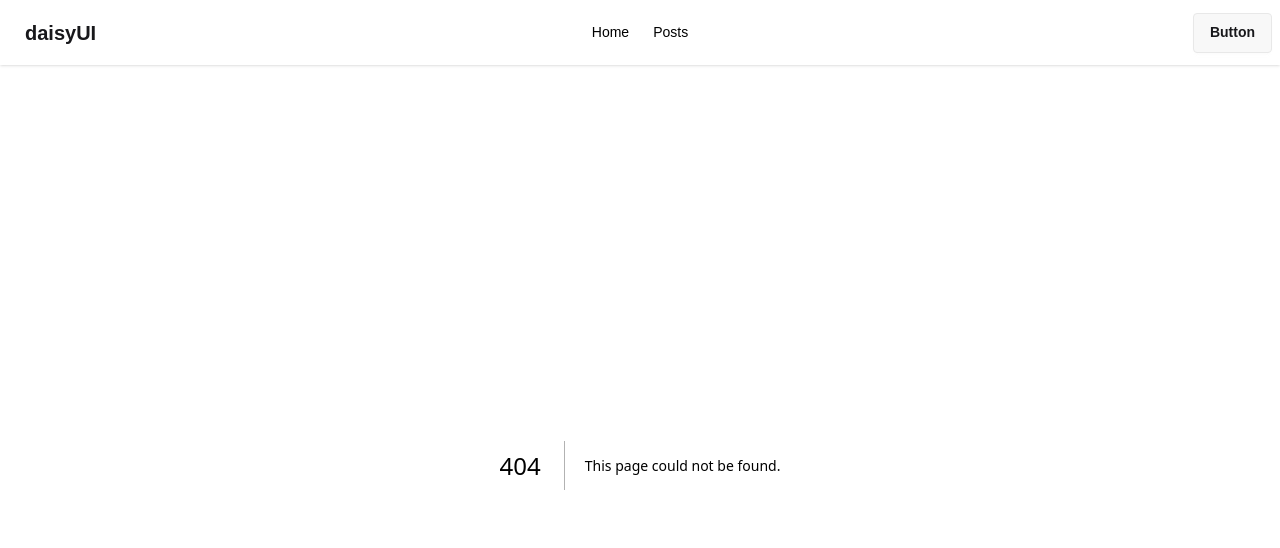
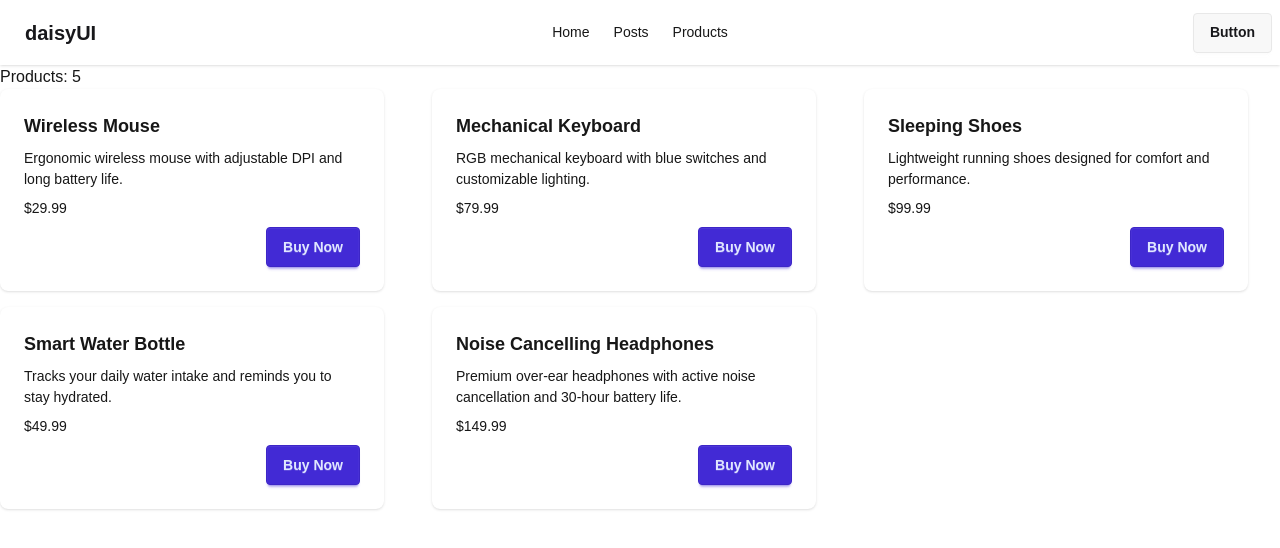
Before and after one commit to aseelrahman/nextjs-data-fetch, a Next.js app: page /products in a window 1280 px wide. Before the commit this address had no page. Shown: the top 548 px of the page. Built offline with nearby package versions, Linux system fonts and the light colour scheme; data requests are answered from the project's data file.

Commit message:
force cache and cache checking

```diff
--- a/db.json
+++ b/db.json
@@ -2,10 +2,10 @@
   "products": [
     {
       "id": 1,
-      "name": "Wireless Cat Mouse",
+      "name": "Wireless Mouse",
       "brand": "LogiTech",
       "category": "Electronics",
-      "price": 20.99,
+      "price": 29.99,
       "stock": 120,
       "rating": 4.6,
       "image": "https://images.unsplash.com/photo-1527814050087-3793815479db",
@@ -24,7 +24,7 @@
     },
     {
       "id": 3,
-      "name": "Running Shoes",
+      "name": "Sleeping Shoes",
       "brand": "FastStep",
       "category": "Footwear",
       "price": 99.99,
--- /dev/null
+++ b/src/app/products/page.jsx
@@ -0,0 +1,21 @@
+import Product from "@/components/Product";
+
+const getProducts = async () =>{
+    const res = await fetch('http://localhost:5000/products', {cache: 'force-cache'});
+    return res.json();
+}
+const ProductsPage = async () => {
+    const products = await getProducts();
+    return (
+        <div>
+            <h2>Products: {products.length}</h2>
+            <div className="grid grid-cols-3 gap-4">
+                {
+                    products.map(product => <Product key={product.id} product={product} />)
+                }
+            </div>
+        </div>
+    );
+};
+
+export default ProductsPage;
--- a/src/components/Header.jsx
+++ b/src/components/Header.jsx
@@ -4,6 +4,7 @@
     const links = <>
         <li><Link href='/'>Home</Link></li>
         <li><Link href='/posts'>Posts</Link></li>
+        <li><Link href='/products'>Products</Link></li>
     </>
   return (
     <div className="navbar bg-base-100 shadow-sm">
--- /dev/null
+++ b/src/components/Product.jsx
@@ -0,0 +1,21 @@
+
+
+const Product = ({product}) => {
+    const {id, name, price, description} = product
+  return (
+    <div className="card w-96 bg-base-100 card-md shadow-sm">
+      <div className="card-body">
+        <h2 className="card-title">{name}</h2>
+        <p>
+          {description}
+        </p>
+        <p>${price}</p>
+        <div className="justify-end card-actions">
+          <button className="btn btn-primary">Buy Now</button>
+        </div>
+      </div>
+    </div>
+  );
+};
+
+export default Product;
```
